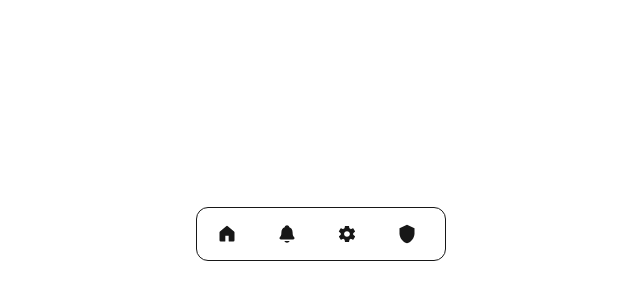
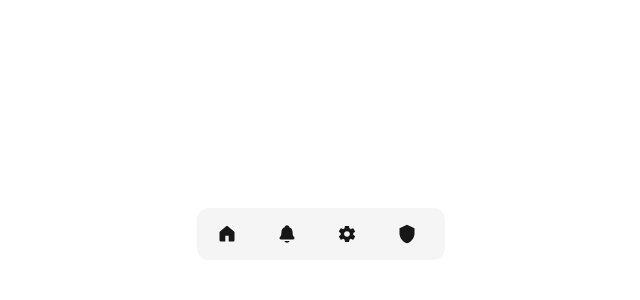
Before and after one commit to 2201monesh/design-components, a Next.js app: page / in a window 1280 px wide. Shown: the part 166-466 px from the top of the page, without its empty margins (319-959 px from the left). Built offline with nearby package versions, Linux system fonts and the light colour scheme.

Commit message:
Added basic styling to nav animation

```diff
--- a/components/FramerMotionBasics.tsx
+++ b/components/FramerMotionBasics.tsx
@@ -58,7 +58,7 @@ const FramerMotionBasics = () => {
   return (
     <motion.div
       ref={navRef}
-      className="w-auto p-2 border rounded-xl flex justify-between gap-2"
+      className="w-auto p-2 bg-neutral-100 rounded-xl flex justify-between gap-2"
       layout
       transition={{ layout: { duration: 0.25, ease: "easeOut" } }}
     >
```
